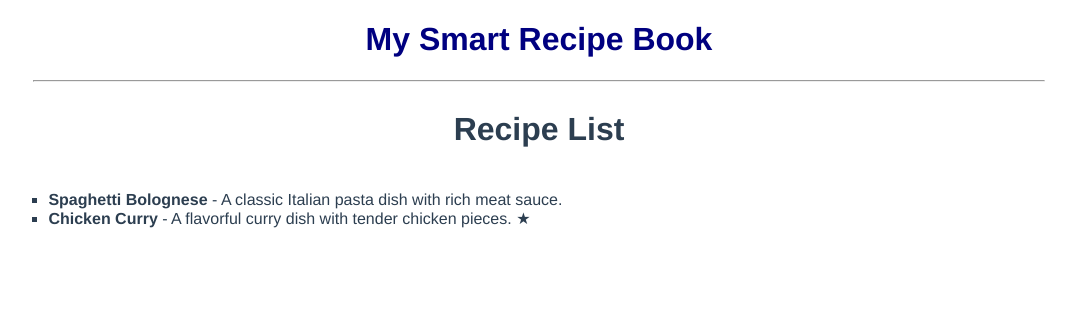
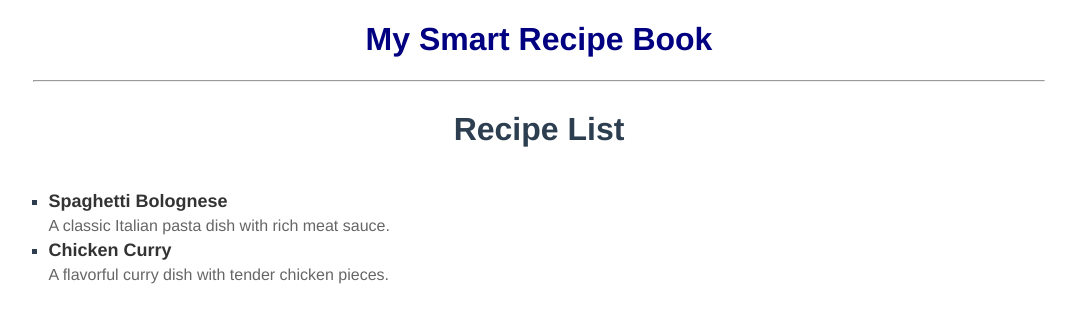
Before and after one commit to mkashifaslam/smart-recipe-box, an Angular app: page / in a window 1280 px wide. Shown: the top 322 px of the page, without its empty margins (101-1177 px from the left). Built offline with nearby package versions, Linux system fonts and the light colour scheme.

Commit message:
enhance recipe list styling and structure for improved readability

```diff
--- a/src/app/app.ts
+++ b/src/app/app.ts
@@ -1,12 +1,11 @@
-import { ChangeDetectionStrategy, Component, signal } from '@angular/core';
+import { Component, signal } from '@angular/core';
 import { RecipeList } from './recipe-list/recipe-list';
 
 @Component({
   selector: 'app-root',
   templateUrl: './app.html',
   styleUrl: './app.css',
-  imports: [RecipeList],
-  changeDetection: ChangeDetectionStrategy.OnPush,
+  imports: [RecipeList]
 })
 export class App {
   protected readonly title = signal('Smart Recipe Book');
--- a/src/app/recipe-list/recipe-list.css
+++ b/src/app/recipe-list/recipe-list.css
@@ -11,6 +11,22 @@ ul {
   text-align: left;
 }
 
-ul li {
+ul li.recipe-item {
   margin: 0 10px;
 }
+
+.recipe-item a {
+  text-decoration: none;
+  color: #333;
+  font-size: 18px;
+  font-weight: bold;
+}
+
+.recipe-item a:hover {
+  color: #007bff;
+}
+
+.recipe-item p {
+  margin: 5px 0;
+  color: #666;
+}
--- a/src/app/recipe-list/recipe-list.html
+++ b/src/app/recipe-list/recipe-list.html
@@ -3,11 +3,10 @@
   <div>
     <ul>
       @for (recipe of recipes(); track recipe.id) {
-        <li>
-          <strong> {{ recipe.name }} </strong> - {{ recipe.description }}
-          @if (recipe.isFavorite) {
-            <span class="text-red-500">★</span>
-          }
+        <li class="recipe-item">
+          <a href="#">{{ recipe.name }}</a>
+          <br/>
+          <p>{{ recipe.description }}</p>
         </li>
       }
     </ul>
--- a/src/app/recipe-list/recipe-list.ts
+++ b/src/app/recipe-list/recipe-list.ts
@@ -4,9 +4,8 @@ import { MOCK_RECIPES } from '../mock-recipes';
 
 @Component({
   selector: 'app-recipe-list',
-  imports: [],
   templateUrl: './recipe-list.html',
-  styleUrl: './recipe-list.css',
+  styleUrl: './recipe-list.css'
 })
 export class RecipeList {
   recipes = signal<RecipeModel[]>(MOCK_RECIPES);
```
